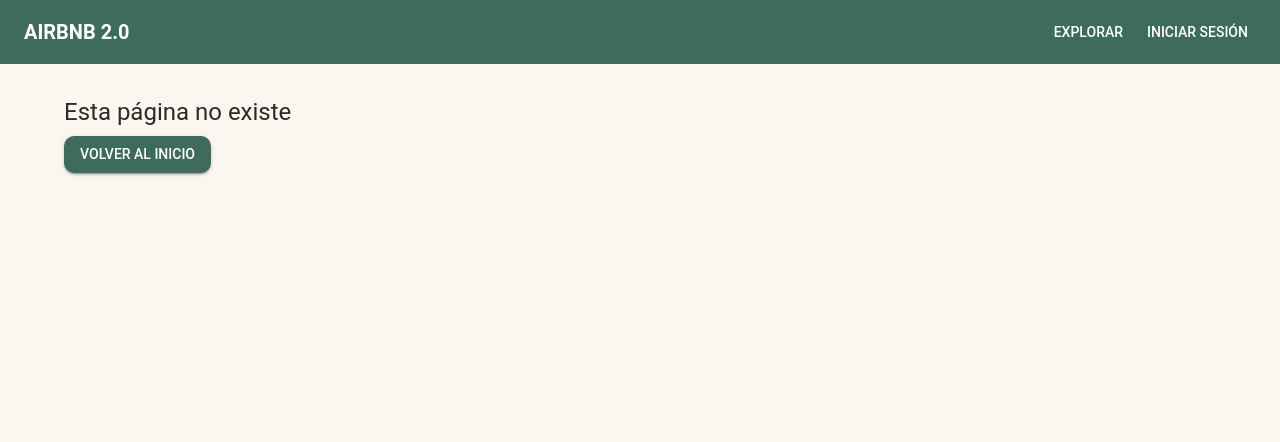
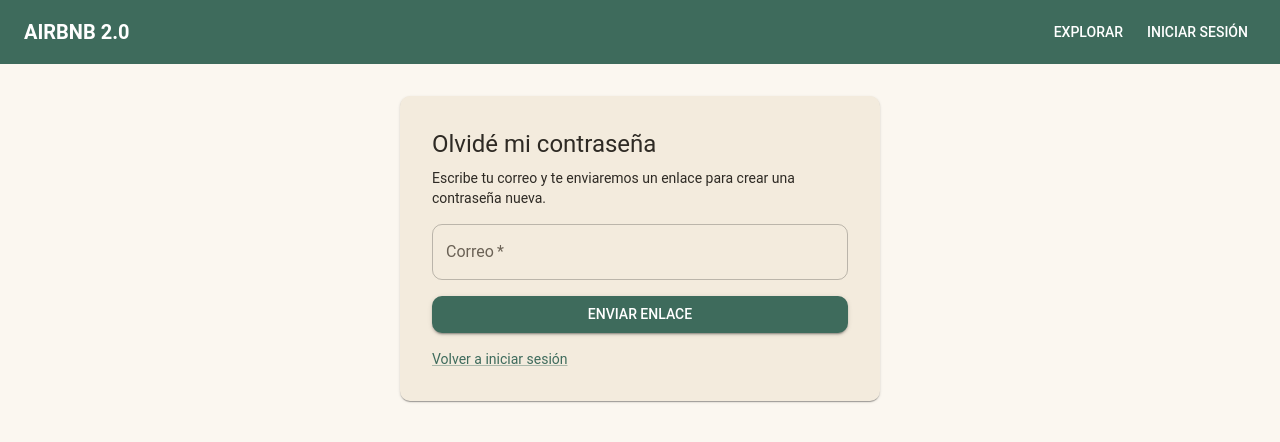
Before and after one commit to JustinNarvaez/marketplace-alojamientos, a React (Vite) app in the folder frontend/: page /olvide-contrasena in a window 1280 px wide. Shown: the top 442 px of the page. Built offline with nearby package versions, Linux system fonts and the light colour scheme.

Commit message:
feat: pantallas para recuperar la contrasena (SCRUM-24)

```diff
--- a/frontend/src/App.tsx
+++ b/frontend/src/App.tsx
@@ -4,6 +4,8 @@ import RutaProtegida from './rutas/RutaProtegida'
 import Inicio from './paginas/Inicio'
 import IniciarSesion from './paginas/IniciarSesion'
 import Registrarse from './paginas/Registrarse'
+import OlvideContrasena from './paginas/OlvideContrasena'
+import RestablecerContrasena from './paginas/RestablecerContrasena'
 import NoAutorizado from './paginas/NoAutorizado'
 import NoEncontrado from './paginas/NoEncontrado'
 import PaginaPendiente from './paginas/PaginaPendiente'
@@ -15,6 +17,8 @@ export default function App() {
                 <Route index element={<Inicio />} />
                 <Route path="iniciar-sesion" element={<IniciarSesion />} />
                 <Route path="registrarse" element={<Registrarse />} />
+                <Route path="olvide-contrasena" element={<OlvideContrasena />} />
+                <Route path="restablecer-contrasena" element={<RestablecerContrasena />} />
                 <Route path="no-autorizado" element={<NoAutorizado />} />
 
                 <Route element={<RutaProtegida roles={['HUESPED']} />}>
--- a/frontend/src/paginas/IniciarSesion.tsx
+++ b/frontend/src/paginas/IniciarSesion.tsx
@@ -73,6 +73,9 @@ export default function IniciarSesion() {
                 <Button type="submit" variant="contained" disabled={enviando} fullWidth>
                     {enviando ? 'Entrando…' : 'Entrar'}
                 </Button>
+                <Typography variant="body2">
+                    <MuiLink component={RouterLink} to="/olvide-contrasena">¿Olvidaste tu contraseña?</MuiLink>
+                </Typography>
                 <Typography variant="body2" color="text.secondary">
                     ¿No tienes cuenta? <MuiLink component={RouterLink} to="/registrarse">Regístrate</MuiLink>
                 </Typography>
--- /dev/null
+++ b/frontend/src/paginas/OlvideContrasena.tsx
@@ -0,0 +1,64 @@
+import { useState } from 'react'
+import type { FormEvent } from 'react'
+import { Alert, Button, Link as MuiLink, Paper, Stack, TextField, Typography } from '@mui/material'
+import { Link as RouterLink } from 'react-router-dom'
+import { pedir, ErrorApi } from '../api/cliente'
+
+// Coincide con MensajeResponse del backend
+interface RespuestaMensaje {
+    mensaje: string
+}
+
+// SCRUM-24, escenario 1. El backend responde lo mismo exista o no el correo.
+export default function OlvideContrasena() {
+    const [correo, setCorreo] = useState('')
+    const [mensaje, setMensaje] = useState<string | null>(null)
+    const [error, setError] = useState<string | null>(null)
+    const [enviando, setEnviando] = useState(false)
+
+    const enviar = async (evento: FormEvent) => {
+        evento.preventDefault()
+        setError(null)
+        setMensaje(null)
+        setEnviando(true)
+        try {
+            const respuesta = await pedir<RespuestaMensaje>('/auth/forgot-password', {
+                method: 'POST',
+                body: JSON.stringify({ correo }),
+            })
+            setMensaje(respuesta.mensaje)
+        } catch (err) {
+            setError(err instanceof ErrorApi ? err.message : 'Ocurrió un error. Intenta más tarde')
+        } finally {
+            setEnviando(false)
+        }
+    }
+
+    return (
+        <Paper sx={{ p: 4, maxWidth: 480, mx: 'auto' }}>
+            <Typography variant="h5" gutterBottom>Olvidé mi contraseña</Typography>
+            <Typography variant="body2" color="text.secondary" sx={{ mb: 2 }}>
+                Escribe tu correo y te enviaremos un enlace para crear una contraseña nueva.
+            </Typography>
+            {error && <Alert severity="error" sx={{ mb: 2 }}>{error}</Alert>}
+            {mensaje && <Alert severity="success" sx={{ mb: 2 }}>{mensaje}</Alert>}
+            <Stack component="form" spacing={2} onSubmit={enviar}>
+                <TextField
+                    label="Correo"
+                    type="email"
+                    value={correo}
+                    onChange={(e) => setCorreo(e.target.value)}
+                    autoComplete="email"
+                    required
+                    fullWidth
+                />
+                <Button type="submit" variant="contained" disabled={enviando} fullWidth>
+                    {enviando ? 'Enviando…' : 'Enviar enlace'}
+                </Button>
+                <Typography variant="body2" color="text.secondary">
+                    <MuiLink component={RouterLink} to="/iniciar-sesion">Volver a iniciar sesión</MuiLink>
+                </Typography>
+            </Stack>
+        </Paper>
+    )
+}
--- /dev/null
+++ b/frontend/src/paginas/RestablecerContrasena.tsx
@@ -0,0 +1,103 @@
+import { useState } from 'react'
+import type { FormEvent } from 'react'
+import { Alert, Button, Link as MuiLink, Paper, Stack, TextField, Typography } from '@mui/material'
+import { Link as RouterLink, useNavigate, useSearchParams } from 'react-router-dom'
+import { pedir, ErrorApi } from '../api/cliente'
+
+const PATRON_CONTRASENA = /^(?=.*[A-Za-z])(?=.*\d).{8,}$/
+const MENSAJE_CONTRASENA = 'Mínimo 8 caracteres, con letras y números.'
+
+interface RespuestaMensaje {
+    mensaje: string
+}
+
+// SCRUM-24, escenarios 2 y 3. Se abre desde el enlace: /restablecer-contrasena?token=...
+export default function RestablecerContrasena() {
+    const navegar = useNavigate()
+    const [parametros] = useSearchParams()
+    const token = parametros.get('token')
+
+    const [contrasena, setContrasena] = useState('')
+    const [confirmacion, setConfirmacion] = useState('')
+    const [intentoEnviar, setIntentoEnviar] = useState(false)
+    const [error, setError] = useState<string | null>(null)
+    const [mensaje, setMensaje] = useState<string | null>(null)
+    const [enviando, setEnviando] = useState(false)
+
+    const contrasenaInvalida = intentoEnviar && !PATRON_CONTRASENA.test(contrasena)
+    const noCoinciden = intentoEnviar && contrasena !== confirmacion
+
+    const enviar = async (evento: FormEvent) => {
+        evento.preventDefault()
+        setIntentoEnviar(true)
+        setError(null)
+        if (!PATRON_CONTRASENA.test(contrasena) || contrasena !== confirmacion) {
+            return
+        }
+
+        setEnviando(true)
+        try {
+            const respuesta = await pedir<RespuestaMensaje>('/auth/reset-password', {
+                method: 'POST',
+                body: JSON.stringify({ token, contrasena }),
+            })
+            setMensaje(respuesta.mensaje)
+            setTimeout(() => navegar('/iniciar-sesion', { replace: true }), 2000)
+        } catch (err) {
+            setError(err instanceof ErrorApi ? err.message : 'Ocurrió un error. Intenta más tarde')
+        } finally {
+            setEnviando(false)
+        }
+    }
+
+    if (!token) {
+        return (
+            <Paper sx={{ p: 4, maxWidth: 480, mx: 'auto' }}>
+                <Alert severity="error" sx={{ mb: 2 }}>
+                    El enlace no es válido o ya venció. Solicita uno nuevo.
+                </Alert>
+                <MuiLink component={RouterLink} to="/olvide-contrasena">Solicitar un enlace nuevo</MuiLink>
+            </Paper>
+        )
+    }
+
+    return (
+        <Paper sx={{ p: 4, maxWidth: 480, mx: 'auto' }}>
+            <Typography variant="h5" gutterBottom>Crear contraseña nueva</Typography>
+            {error && (
+                <Alert severity="error" sx={{ mb: 2 }}>
+                    {error}{' '}
+                    <MuiLink component={RouterLink} to="/olvide-contrasena">Solicitar otro enlace</MuiLink>
+                </Alert>
+            )}
+            {mensaje && <Alert severity="success" sx={{ mb: 2 }}>{mensaje}</Alert>}
+            <Stack component="form" spacing={2} onSubmit={enviar}>
+                <TextField
+                    label="Contraseña nueva"
+                    type="password"
+                    value={contrasena}
+                    onChange={(e) => setContrasena(e.target.value)}
+                    autoComplete="new-password"
+                    error={contrasenaInvalida}
+                    helperText={MENSAJE_CONTRASENA}
+                    required
+                    fullWidth
+                />
+                <TextField
+                    label="Confirma la contraseña"
+                    type="password"
+                    value={confirmacion}
+                    onChange={(e) => setConfirmacion(e.target.value)}
+                    autoComplete="new-password"
+                    error={noCoinciden}
+                    helperText={noCoinciden ? 'Las contraseñas no coinciden.' : ' '}
+                    required
+                    fullWidth
+                />
+                <Button type="submit" variant="contained" disabled={enviando || mensaje !== null} fullWidth>
+                    {enviando ? 'Guardando…' : 'Guardar contraseña'}
+                </Button>
+            </Stack>
+        </Paper>
+    )
+}
```
